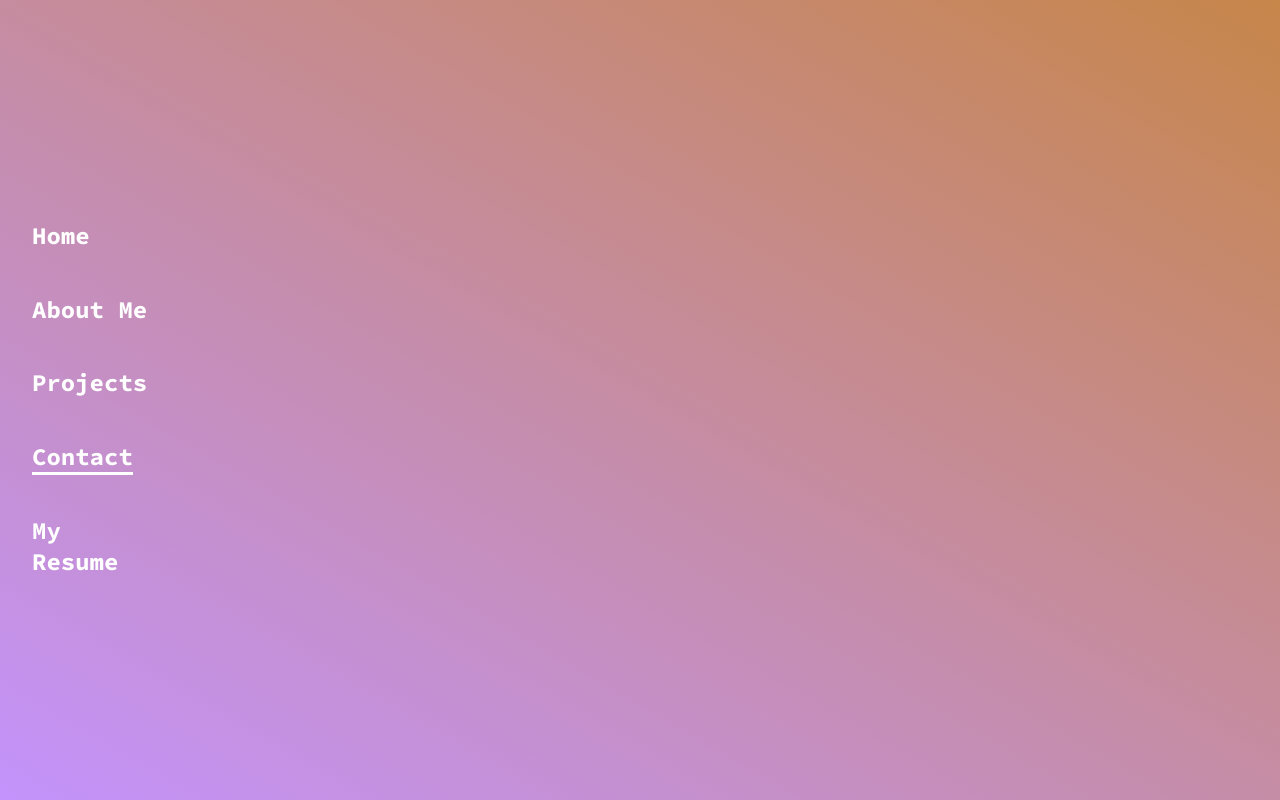
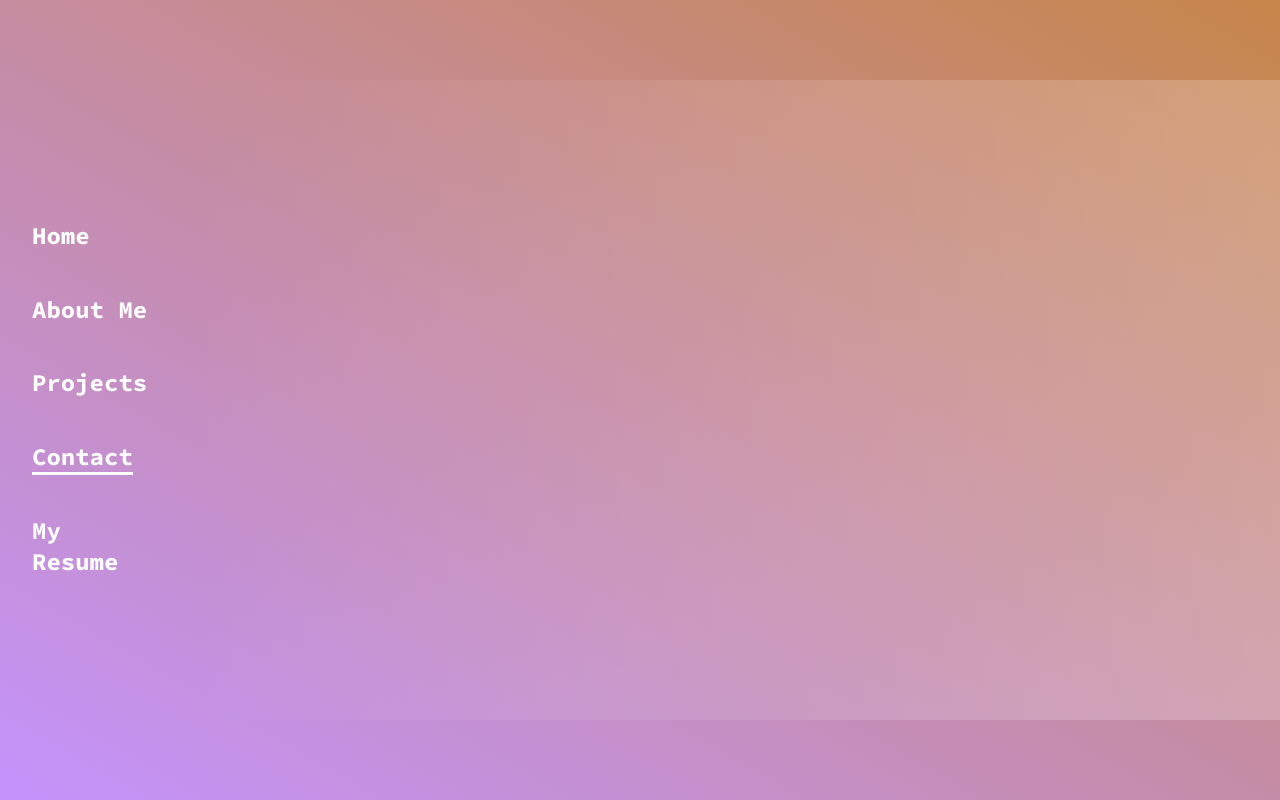
Before and after one commit to drewheaster/portfolio, a React (Create React App) app: page /contact in a window 1280 px wide. Built offline with nearby package versions, Linux system fonts and the light colour scheme.

Commit message:
updated index.html, added styling to homepage and header div

```diff
--- a/public/index.html
+++ b/public/index.html
@@ -7,7 +7,7 @@
     <meta name="theme-color" content="#000000" />
     <meta
       name="description"
-      content="Web site created using create-react-app"
+      content="A portfolio created using React.js, HTML, CSS, and JavaScript"
     />
     <link rel="apple-touch-icon" href="%PUBLIC_URL%/logo192.png" />
     <!--
--- a/src/components/AboutMePage/AboutMePage.js
+++ b/src/components/AboutMePage/AboutMePage.js
@@ -5,7 +5,6 @@ export default function AboutMePage(props) {
     return (
         <>
             <div className="page-bg">
-
             </div>
         </>
     );
--- a/src/components/ContactPage/ContactPage.js
+++ b/src/components/ContactPage/ContactPage.js
@@ -4,7 +4,10 @@ import "./style.css";
 export default function ContactPage(props) {
     return (
         <>
-            <div>
+            <div className="page-bg">
+                <div className="contact-main-container">
+
+                </div>
             </div>
         </>
     );
--- a/src/components/ContactPage/style.css
+++ b/src/components/ContactPage/style.css
@@ -0,0 +1,30 @@
+.contact-main-container {
+    height: 80%;
+    width: 100%;
+    background: linear-gradient(90deg, #ffffff00, #ffffff36);
+    display: flex;
+    justify-content: space-between;
+    align-items: center;
+    /* animation: expand 0.7s; */
+}
+
+/* Animations */
+
+/* @keyframes expand {
+    0% {
+        opacity: 1;
+        height: 80%;
+        width: 95%;
+        border-top-right-radius: 30rem;
+        border-bottom-right-radius: 30rem;
+        background: linear-gradient(90deg, #ffffff00, #ffffff36);
+        display: flex;
+        justify-content: space-between;
+        align-items: center;
+        animation: slide-in 0.7s;
+    }
+
+    100% {
+        opacity: 1;
+    }
+} */
--- a/src/components/Header/style.css
+++ b/src/components/Header/style.css
@@ -7,6 +7,9 @@
     justify-content: space-around;
     margin-right: 2rem;
     margin-left: 2rem;
+    animation: drop-in 1s 1s;
+    visibility: hidden;
+    animation-fill-mode: forwards;
 }
 
 .page-selection {
@@ -47,3 +50,18 @@
     border-bottom: 3px solid #ffffff;
     border-bottom-width: 0%;
 }
+
+/* Animations */
+
+@keyframes drop-in {
+    0% {
+        transform: translateY(-100%);
+        opacity: 0;
+    }
+
+    100% {
+        opacity: 1;
+        transform: translateY(0);
+        visibility: visible;
+    }
+}
--- a/src/components/HomePage/style.css
+++ b/src/components/HomePage/style.css
@@ -74,7 +74,7 @@
     margin-right: 4rem;
     filter: grayscale(100%);
     visibility: hidden;
-    animation: fade-in 0.7s 0.3s;
+    animation: fade-in 1s 0.4s;
     animation-fill-mode: forwards;
 }
 
@@ -84,7 +84,7 @@
 @keyframes slide-in {
     0% {
         opacity: 0;
-        transform: translateX(-6rem);
+        transform: translateX(-100%);
     }
 
     100% {
@@ -101,6 +101,6 @@
     100% {
         visibility: visible;
         opacity: 1;
-        transform: scale(100%);
+        transform: scale(80%);
     }
 }
```
